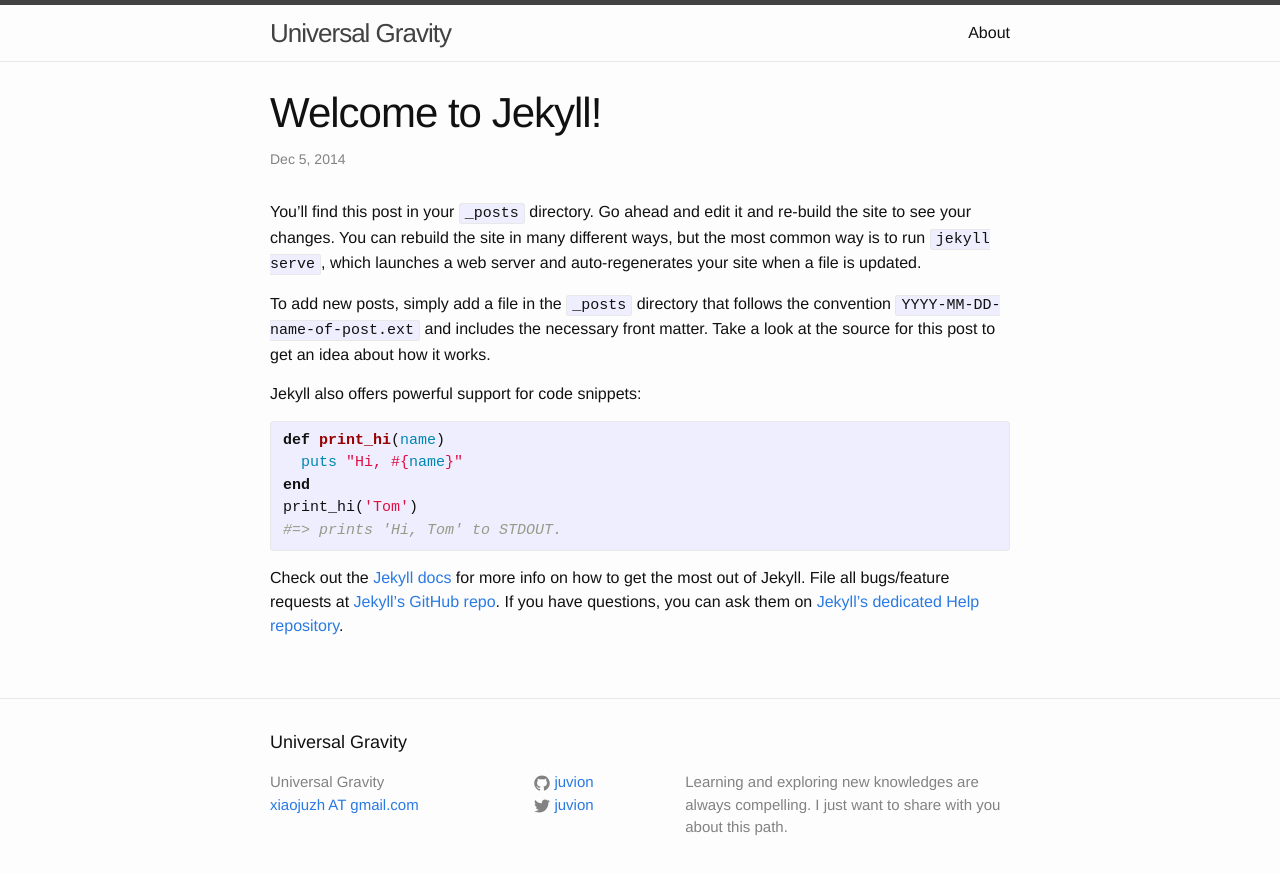
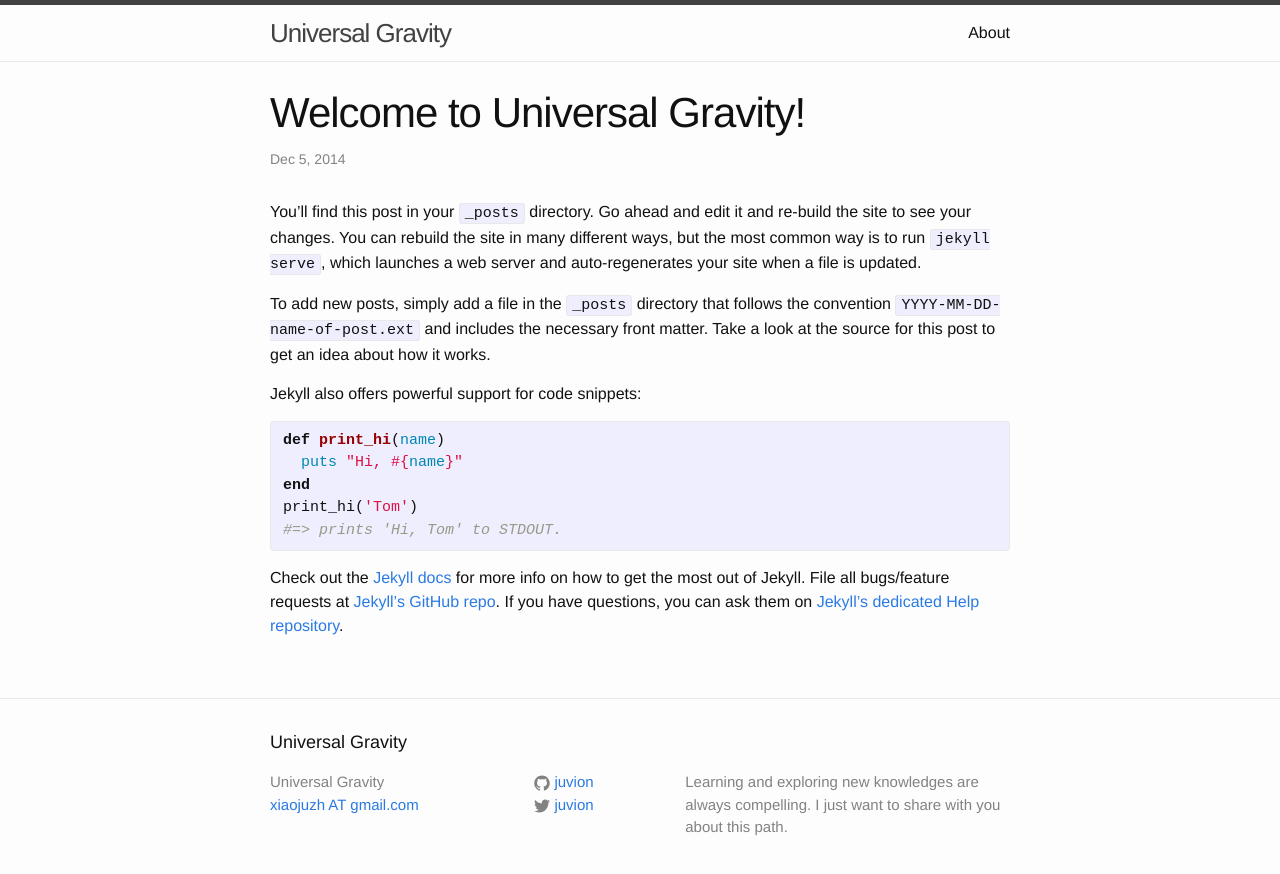
Before and after one commit to juvion/juvion.github.io, a Jekyll site: the page built from _posts/2014-12-05-welcome-to-jekyll.markdown, in a window 1280 px wide. Shown: the top 874 px of the page. Built offline with Jekyll 4.4.1, drawn with Linux system fonts in a browser that asks for light colours; Markdown is read by kramdown in place of the engine named in the settings.

```diff
--- a/_posts/2014-12-05-welcome-to-jekyll.markdown
+++ b/_posts/2014-12-05-welcome-to-jekyll.markdown
@@ -1,6 +1,6 @@
 ---
 layout: post
-title:  "Welcome to Jekyll!"
+title:  "Welcome to Universal Gravity!"
 date:   2014-12-05 14:19:34
 categories: jekyll update
 ---
```
